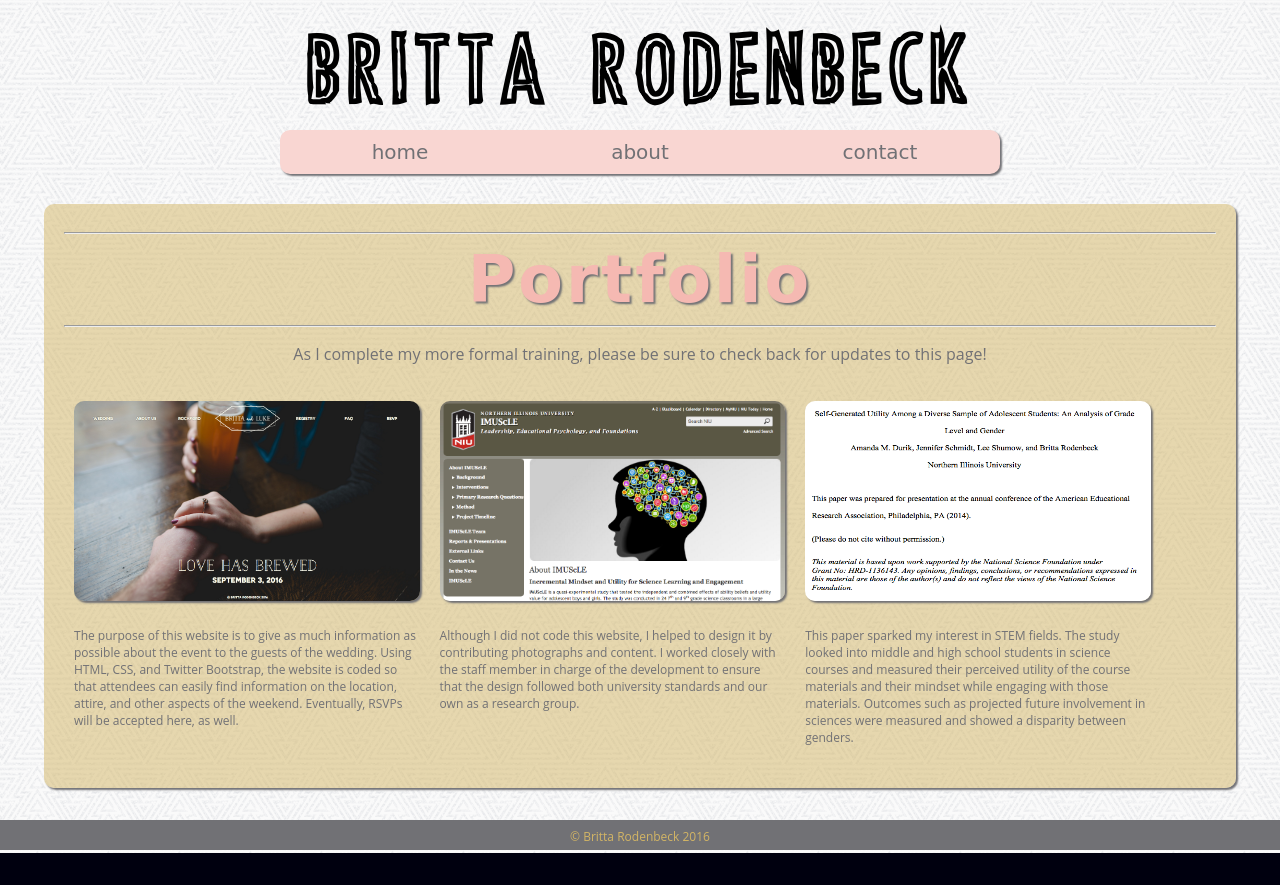
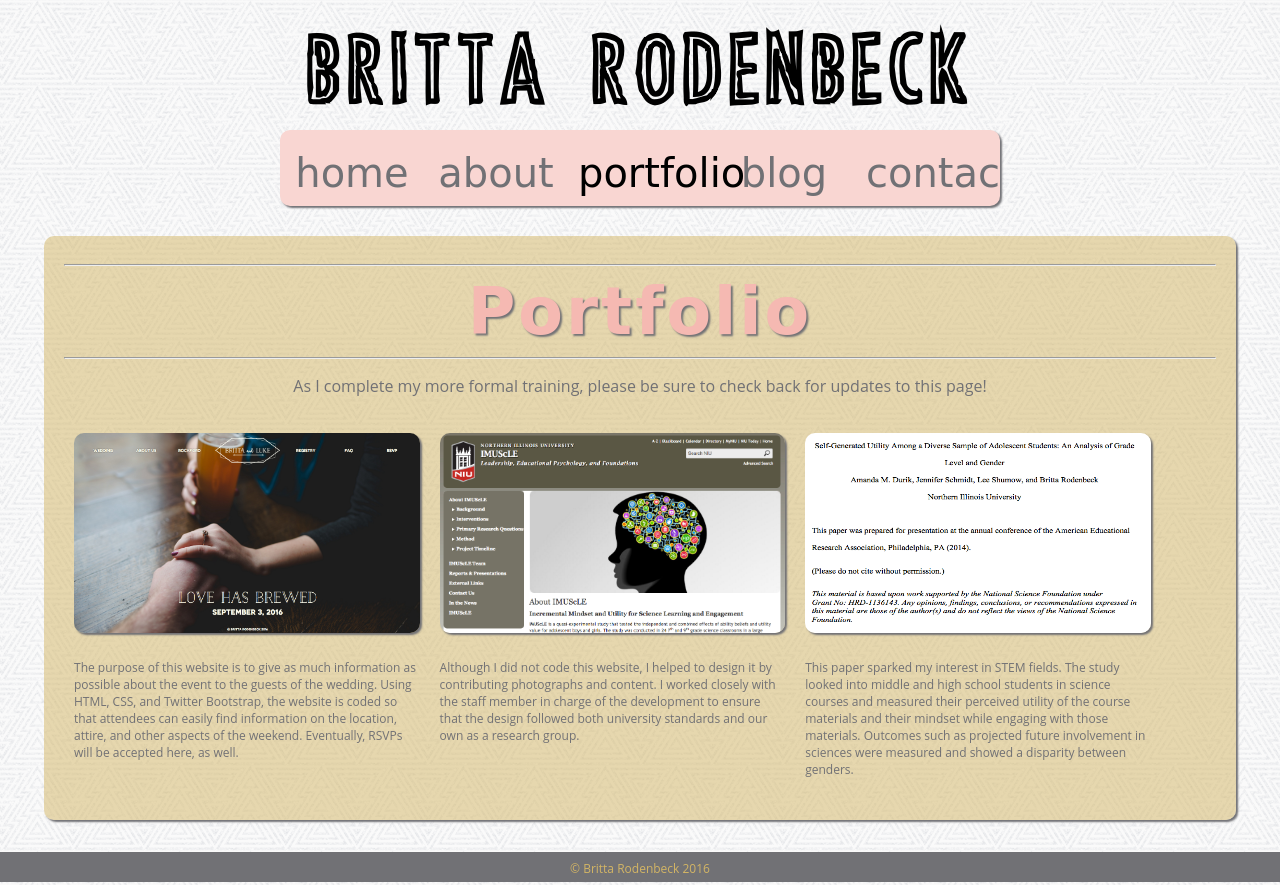
Before and after one commit to brodenbeck/rodenbeckPortfolio, a plain HTML site: page portfolio.html in a window 1280 px wide. Before the commit the page ends 853 px from the top, so only its background shows below. Drawn offline with Linux system fonts and the light colour scheme; a web font is replaced by a local one.

Commit message:
update navbar
added blog and portfolio links to navbar

```diff
--- a/portfolio.html
+++ b/portfolio.html
@@ -19,6 +19,8 @@
 			<ul class="img-rounded box-shadow">
 				<li><a href="index.html">home</a></li>
 				<li><a href="about.html">about</a></li>
+				<li><a href="#" class="active">portfolio</a></li>
+				<li><a href="https://brodenbeckdesign.wordpress.com/" target="_blank">blog</a></li>
 				<li><a href="contact.html">contact</a></li>
 			</ul>
 		</nav>
--- a/styles.css
+++ b/styles.css
@@ -94,11 +94,11 @@ li a {
 	display: block;
 	color: #717175;
 	text-align: center;
-	width: 220px;
-	padding: 10px 10px 10px 10px;
+	width: 124px;
+	padding: 20px 10px 10px 10px;
 	text-decoration: none;
 	font-family: 'always-forever', cursive;
-	font-size: 20px;
+	font-size: 40px;
 }
 
 li a:hover {
```
Also changed, not shown: about.html (+2 -0 lines), contact.html (+2 -0 lines), index.html (+2 -0 lines).
